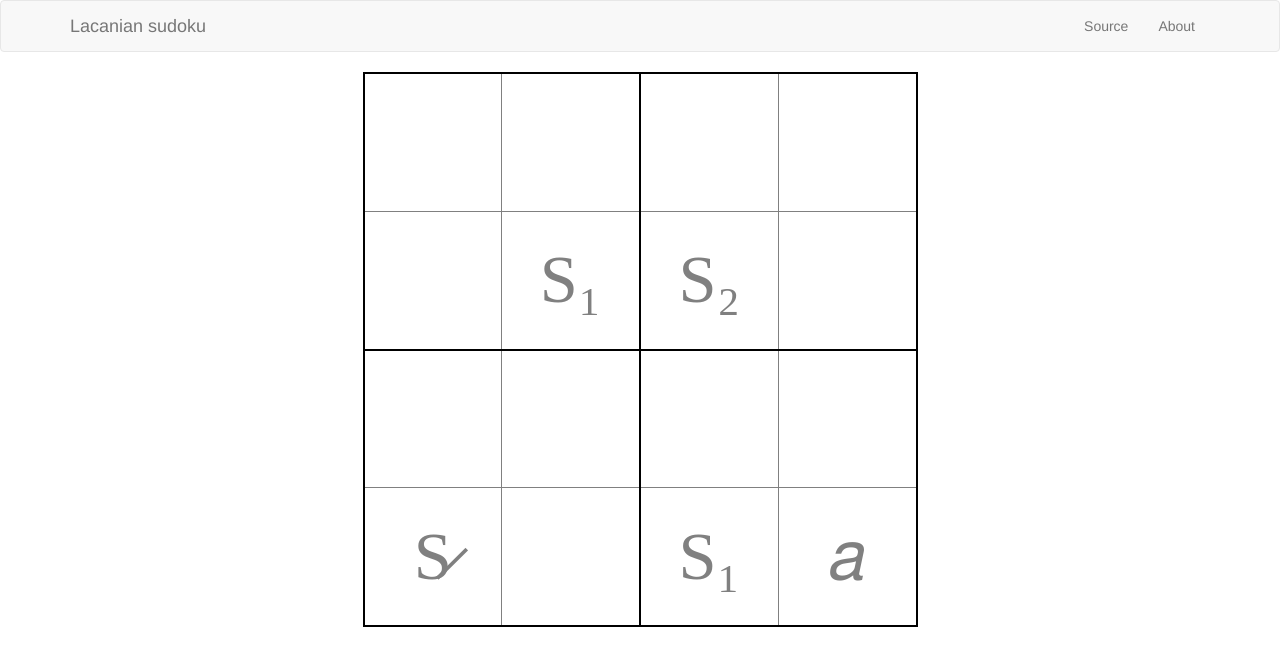
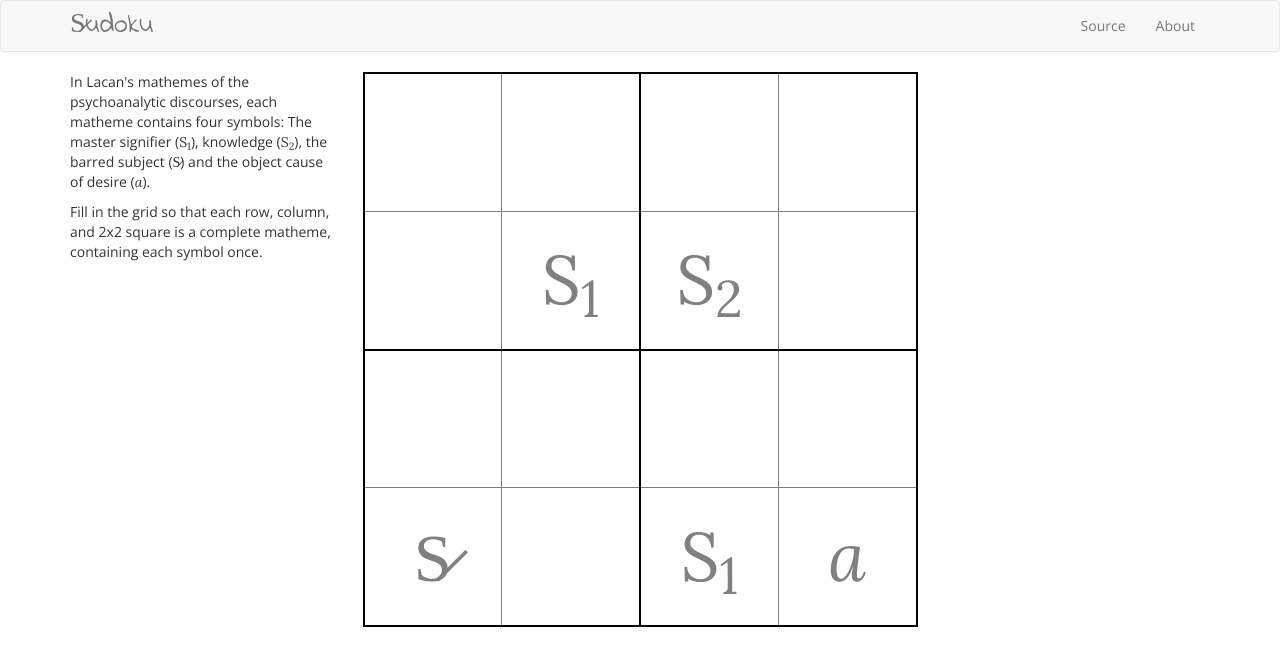
Before and after one commit to voyou/sudoku, a website with bundled scripts: page static/index.html in a window 1280 px wide. Built offline with nearby package versions, Linux system fonts and the light colour scheme.

Commit message:
Add fonts and tweak formatting for the matheme symbols.

```diff
--- a/main.js
+++ b/main.js
@@ -3,7 +3,7 @@
 var SV = require('./sudoku-view');
 SV.init(jQuery);
 
-var t = ['S̷', 'S₁', 'S₂', '𝑎'];
+var t = ['S̷', 'S<sub>1</sub>', 'S<sub>2</sub>', '<i>a</i>'];
 
 $(function() {
   $('#main').sudoku(4, function(i) { return t[i-1]; });
--- a/static/index.html
+++ b/static/index.html
@@ -5,8 +5,10 @@
     <meta name="viewport" content="width=device-width, initial-scale=1">
     <title>Lacanian sudoku</title>
     <link rel="stylesheet" href="https://maxcdn.bootstrapcdn.com/bootstrap/3.3.4/css/bootstrap.min.css">
-    <!-- <link rel="stylesheet" href="https://maxcdn.bootstrapcdn.com/bootstrap/3.3.4/css/bootstrap-theme.min.css"> -->
+    <link href='http://fonts.googleapis.com/css?family=Indie+Flower|Open+Sans:400italic,400' rel='stylesheet' type='text/css'>
+    <link href='http://fonts.googleapis.com/css?family=Lora:400,400italic&text=S̷a' rel='stylesheet' type='text/css'>
     <link rel="stylesheet" href="sudoku.css">
+    <link rel="stylesheet" href="lacan.css">
   </head>
   <body>
     <nav class="navbar navbar-default">
@@ -16,7 +18,7 @@
             <span class="sr-only">Toggle navigation</span>
             <span class="glyphicon glyphicon-menu-hamburger"></span>
           </button>
-          <a class="navbar-brand" href="">Lacanian sudoku</a>
+          <a class="navbar-brand" href="">S̷udoku</a>
         </div>
         <div id="navbar" class="collapse navbar-collapse">
           <ul class="nav navbar-nav navbar-right">
@@ -30,6 +32,15 @@
     <div class="container">
       <div class="row">
         <aside class="col-md-3" id="sidebar-left">
+          <p>In Lacan's mathemes of the psychoanalytic discourses, each matheme
+          contains four symbols: The master signifier
+          (<span class="matheme">S<sub>1</sub></span>), knowledge
+          (<span class="matheme">S<sub>2</sub></span>), the barred subject
+          (<span class="matheme">S̷</span>) and the object cause of desire
+          (<span class="matheme"><i>a</i></span>).</p>
+
+          <p>Fill in the grid so that each row, column, and 2x2 square is a
+          complete matheme, containing each symbol once.</p>
         </aside>
         <div class="col-md-6" id="main">
         </div>
--- /dev/null
+++ b/static/lacan.css
@@ -0,0 +1,12 @@
+.sudoku-cell, .sudoku-selector, .matheme {
+  font-family: Lora;
+}
+
+body {
+  font-family: "Open Sans"
+}
+
+.navbar-brand {
+  font-family: "Indie Flower";
+  font-size: 28px;
+}
--- a/static/sudoku.css
+++ b/static/sudoku.css
@@ -55,7 +55,3 @@
 a.sudoku-cell-fixed {
   color: gray;
 }
-
-.sudoku-cell, .sudoku-selector {
-  font-family: serif;
-}
```
